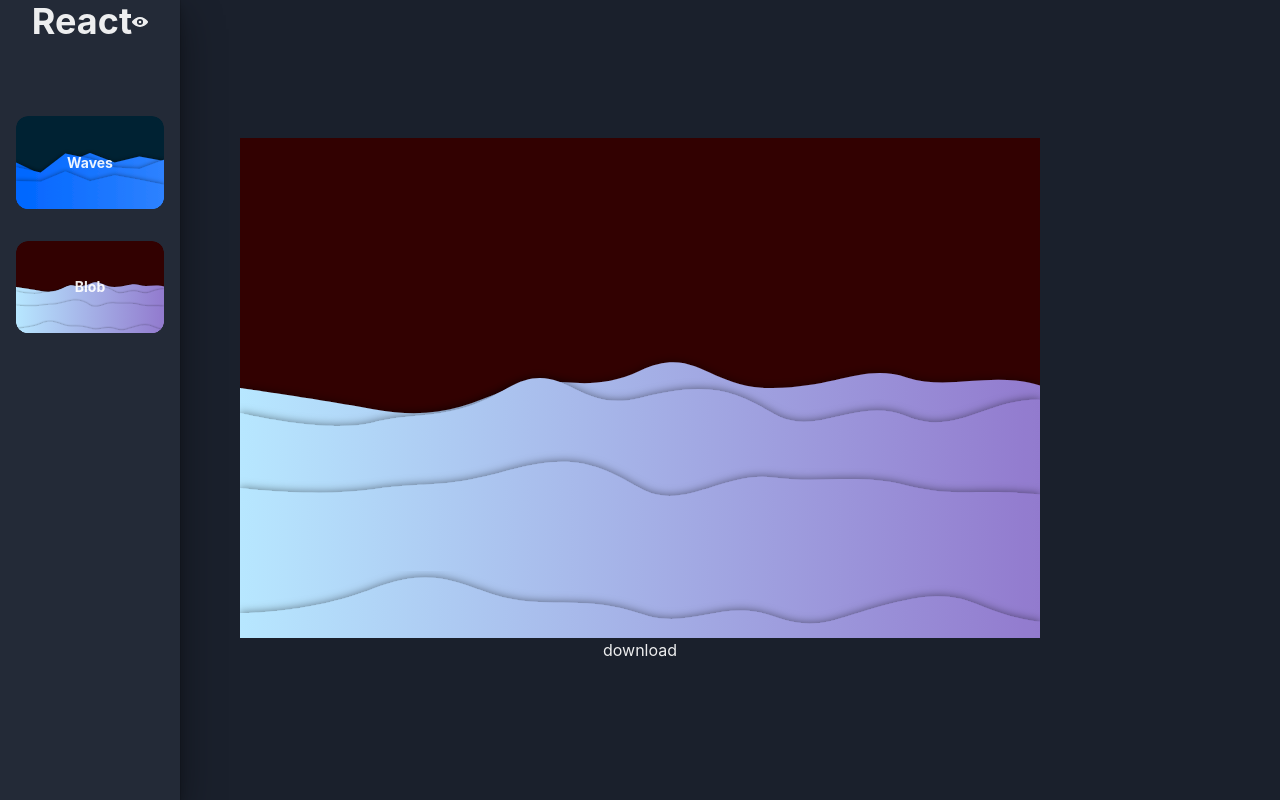
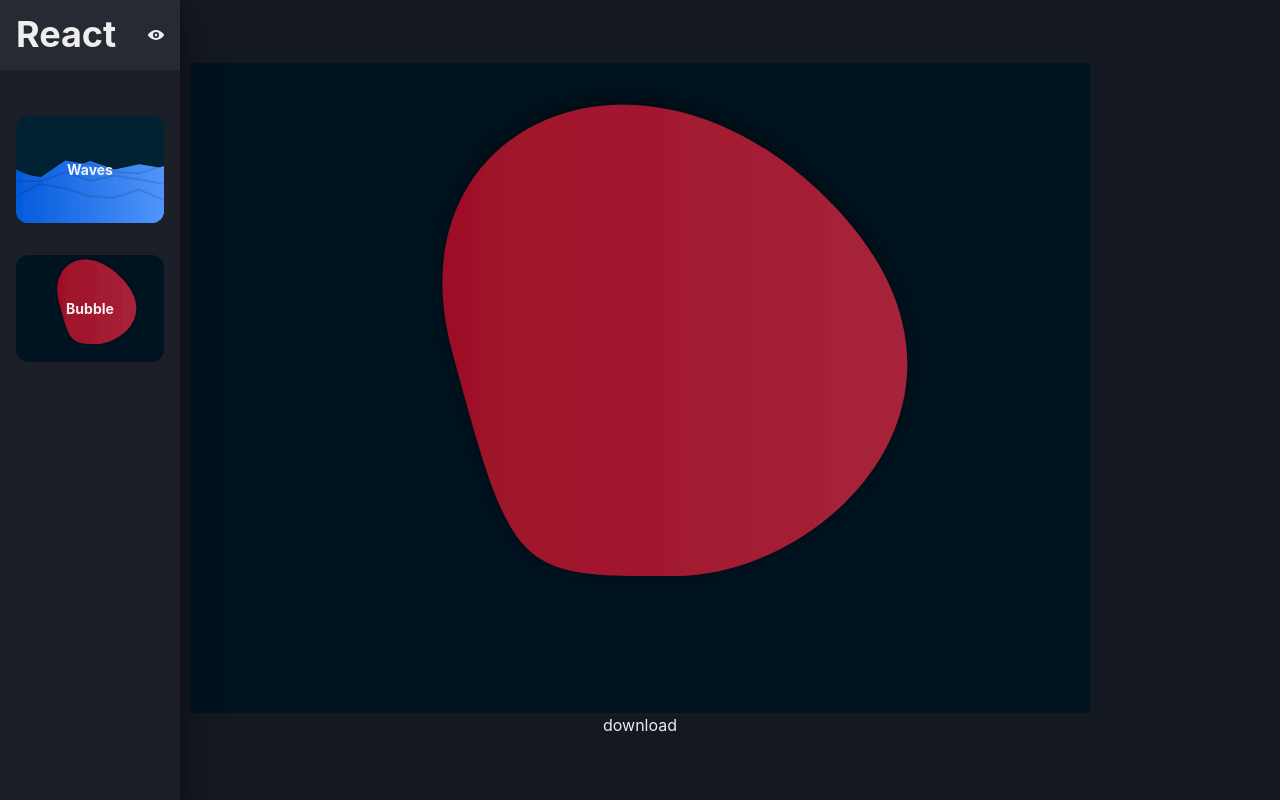
Before and after one commit to MaximBuz/heazy-svg-creator, a React (Create React App) app: page / in a window 1280 px wide. Built offline with nearby package versions, Linux system fonts and the light colour scheme.

Commit message:
changed colors

```diff
--- a/src/App.tsx
+++ b/src/App.tsx
@@ -9,7 +9,7 @@ import StackedWave from './components/StackedWave';
 // Design
 import { Flex, Stack, Text, Container, Image, Heading, Center, chakra, Box } from '@chakra-ui/react';
 import stackedWave from './stackedWaves.svg';
-import stackedWave2 from './stackedWaves2.svg';
+import bubble from './bubble.svg';
 
 // Utils
 import { downloadBlob } from './utils/downloadBlob';
@@ -31,7 +31,7 @@ function App() {
   });
 
   return (
-    <Flex direction="row" overflow="hidden" justifyContent="space-between" minW="100vw" minH="100vh">
+    <Flex direction="row" bgColor="#141820" overflow="hidden" justifyContent="space-between" minW="100vw" minH="100vh">
       <Container
         minW="180px"
         maxW="180px"
@@ -39,27 +39,26 @@ function App() {
         position="fixed"
         left="0"
         top="0"
-        bgColor="#232a37"
+        bgColor="#1c1f27"
         overflow="scroll"
         sx={{ '&::-webkit-scrollbar': { display: 'none' } }}
         centerContent
         boxShadow="dark-lg"
         p="0"
       >
-        <Container
+        <Flex
           minW="180px"
           maxW="180px"
           height="70px"
           position="fixed"
           zIndex={2}
-          bgColor="#232a37"
-          centerContent
+          bgColor="#262a33"
+          justifyContent="space-around"
+          alignItems="center"
         >
-          <Center justifyContent="space-between" alignItems="center">
             <Heading>React</Heading>
             <ViewIcon></ViewIcon>
-          </Center>
-        </Container>
+        </Flex>
         <Stack marginTop={100} spacing={0} scrollBehavior="smooth">
           <Flex
             justifyContent="center"
@@ -68,7 +67,7 @@ function App() {
             position="relative"
             _hover={{ background: '#2e3643', cursor: 'pointer' }}
           >
-            <Box as={motion.div} rounded="xl" whileHover={{ scale: 1 }} w="100%" h="100%" overflow="hidden">
+            <Box rounded="xl" w="100%" h="100%" overflow="hidden">
               <Image w="100%" as={motion.img} whileHover={{ scale: 1.25 }} src={stackedWave} rounded="xl" />
             </Box>
             <Text
@@ -90,8 +89,8 @@ function App() {
             position="relative"
             _hover={{ background: '#2e3643', cursor: 'pointer' }}
           >
-            <Box as={motion.div} rounded="xl" whileHover={{ scale: 1 }} w="100%" h="100%" overflow="hidden">
-              <Image w="100%" as={motion.img} whileHover={{ scale: 1.25 }} src={stackedWave2} rounded="xl" />
+            <Box rounded="xl" w="100%" h="100%" overflow="hidden">
+              <Image w="100%" as={motion.img} whileHover={{ scale: 1.25 }} src={bubble} rounded="xl" />
             </Box>
             <Text
               as={motion.p}
@@ -102,7 +101,7 @@ function App() {
               fontWeight="bold"
               align="center"
             >
-              Blob
+              Bubble
             </Text>
           </Flex>
         </Stack>
@@ -128,42 +127,42 @@ function App() {
           distance={5}
           stroke={false}
         /> */}
-        {/* <Bubble
+        <Bubble
           svgRef={svgRef}
           seed={1}
-          width={window.innerWidth / 3}
-          height={window.innerHeight + 10}
-          startWaveColor="#B7E7FF"
-          stopWaveColor="#927ace"
-          bgColor="#E8F7FF"
+          width={900}
+          height={650}
+          startWaveColor="#A7233A"
+          stopWaveColor="#9e1027"
+          bgColor="#001320"
           shadowX={0}
           shadowY={5}
           shadowSD={10}
           shadowOpacity={0.5}
-          velocity={180}
-          size={20}
+          velocity={100}
+          size={3}
+          stroke={false}
+        />
+        {/* <StackedWave
+          svgRef={svgRef}
+          type="peak"
+          seed={2}
+          width={900}
+          height={650}
+          startWaveColor="#035adc"
+          stopWaveColor="#5195fb"
+          bgColor="#002233"
+          shadowX={0}
+          shadowY={0}
+          shadowSD={10}
+          shadowOpacity={0.5}
+          balance={0.5}
+          velocity={150}
+          breaks={6}
+          stacks={3}
+          distance={4.3}
           stroke={false}
         /> */}
-        <StackedWave
-          svgRef={svgRef}
-          type="smooth"
-          seed={2}
-          width={800}
-          height={500}
-          startWaveColor="#B7E7FF"
-          stopWaveColor="#927ace"
-          bgColor="#320101"
-          shadowX={0}
-          shadowY={0}
-          shadowSD={5}
-          shadowOpacity={0.5}
-          balance={0.5}
-          velocity={50}
-          breaks={6}
-          stacks={3}
-          distance={5}
-          stroke={false}
-        />
         {/* <StackedWave
           type="peak"
           seed={1}
```
Also changed, not shown: src/bubble.svg (added), src/stackedWaves.svg.
